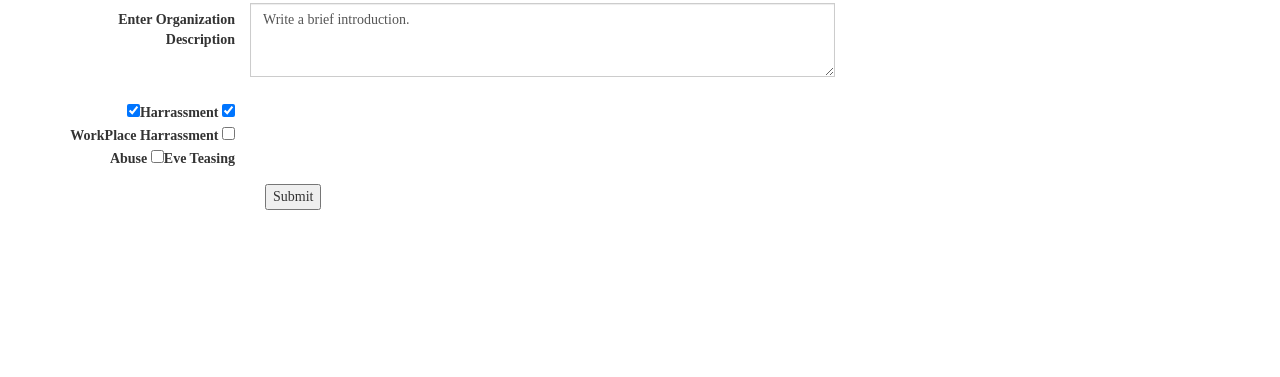
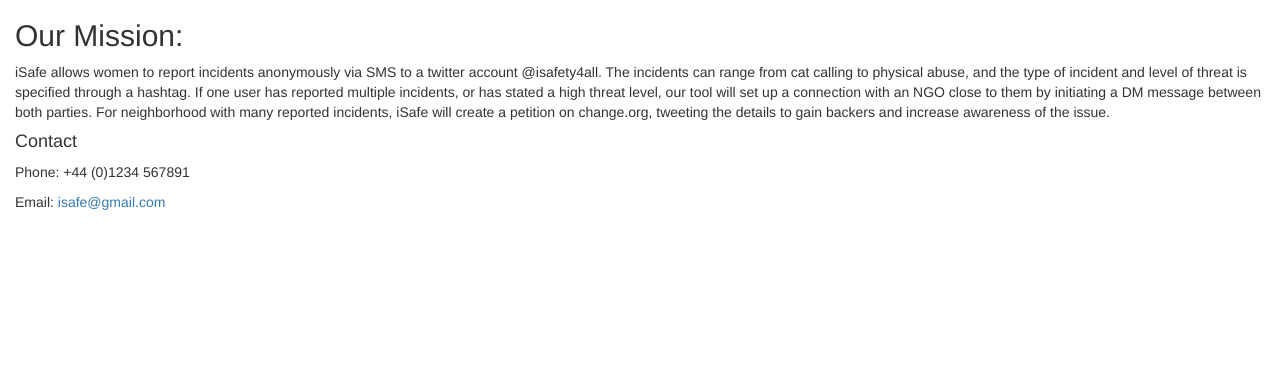
Before and after one commit to tejal29/isafe, a Flask app: page /volunteer_registration in a window 1280 px wide. Shown: the part 423-800 px from the top of the page. Run offline with Flask 2, Linux system fonts and the light colour scheme; some libraries are stand-ins or nearby versions.

Commit message:
Changes to dm

```diff
--- a/templates/base.html
+++ b/templates/base.html
@@ -65,16 +65,41 @@
 
 	      <!-- <hr> -->
 
-	{% with messages = get_flashed_messages() %}
-	  {% for message in messages %}
-	      <div class="alert alert-info" role="alert">{{ message }}</div>
-	  {% endfor %}
-	{% endwith %}
+
+	     <!--  <div class="alert alert-info" role="alert"></div> -->
+
 	<div id="error"></div>
 
-	{% block content %}
-	Welcome to ISafe! We are a non profit organization who connect women in need with out partner organizations.
-        {% endblock %}
+	     <div id="slideshow_container">
+	  <div class="slideshow">
+	    <ul class="slideshow">
+          <li class="show"><img width="740" height="350" src="../images/women.jpeg"/></li>
+        </ul>
+	  </div><!--close slideshow-->
+  </div><!--close slideshow_container-->
+	 <div id="content">
+        <div class="content_item">
+		  <h2>Our Mission:</h2>
+          <p>iSafe allows women to report incidents anonymously via SMS to a twitter account @isafety4all. The incidents can range from cat calling to physical abuse, and the type of incident and level of threat is specified through a hashtag. If one user has reported multiple incidents, or has stated a high threat level, our tool will set up a connection with an NGO close to them by initiating a DM message between both parties. For neighborhood with many reported incidents, iSafe will create a petition on change.org, tweeting the details to gain backers and increase awareness of the issue.</p>
+
+
+
+
+		  <div class="sidebar">
+          <div class="sidebar_item">
+            <h4>Contact</h4>
+            <p>Phone: +44 (0)1234 567891</p>
+            <p>Email: <a href="mailto:info@youremail.co.uk">isafe@gmail.com</a></p>
+          </div><!--close sidebar_item-->
+        </div><!--close sidebar-->
+       </div><!--close sidebar_container-->
+		    </div><!--close button_small-->
+		  </div><!--close content_container-->
+
+		</div><!--close content_item-->
+      </div><!--close content-->
+	</div><!--close site_content-->
+
 
  </body>
  </html>
```
